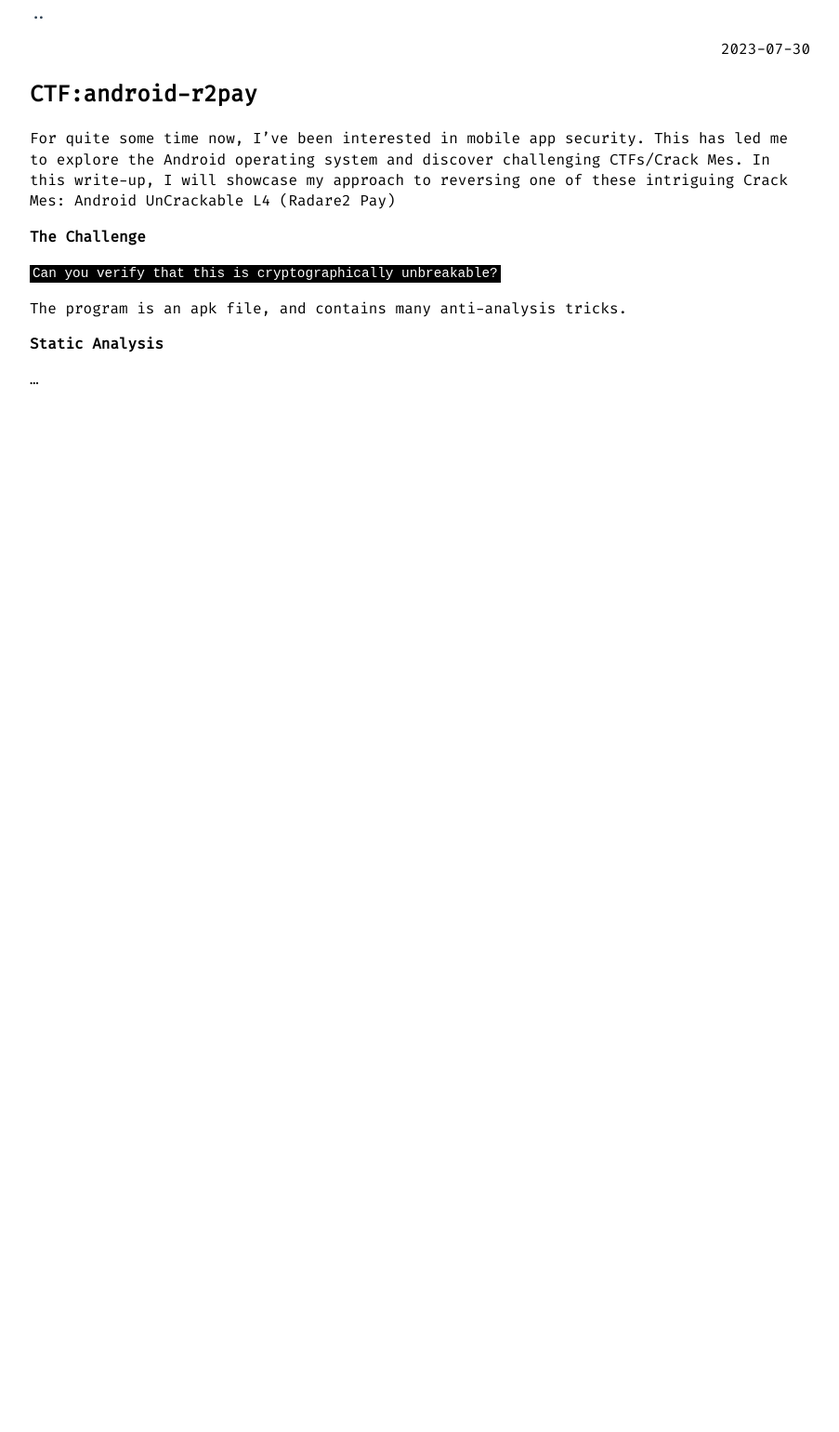
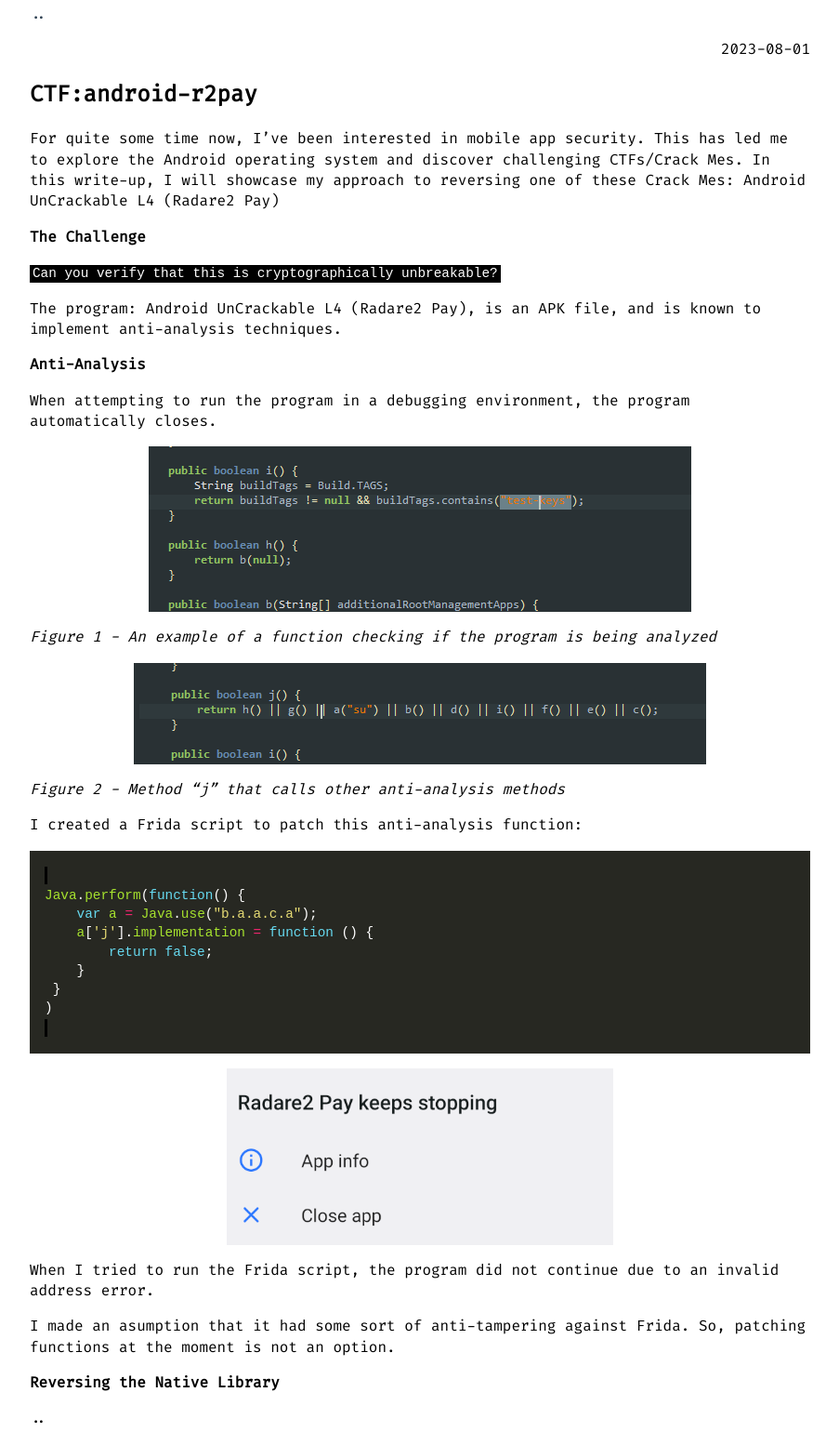
Before and after one commit to mizt0/mizt0.github.io, a plain HTML site: page posts/ctf-r2/index.html in a window 1280 px wide. Shown: the part 60-1600 px from the top of the page at 93% size, without its empty margins (188-1091 px from the left). Before the commit the page ends 800 px from the top, so only its background shows below. Drawn offline with Linux system fonts and the light colour scheme.

Commit message:
update files

```diff
--- a/posts/ctf-r2/index.html
+++ b/posts/ctf-r2/index.html
@@ -3,11 +3,10 @@
   <meta charset="utf-8" />
   <meta http-equiv="X-UA-Compatible" content="IE=edge" />
   <meta name="viewport" content="width=device-width, initial-scale=1" />
-   <meta name="description" content="For quite some time now, I’ve been interested in mobile app security. This has led me to explore the Android operating system and discover challenging CTFs/Crack Mes. In this write-up, I will showcase my approach to reversing one of these intriguing Crack Mes: Android UnCrackable L4 (Radare2 Pay)
+   <meta name="description" content="For quite some time now, I’ve been interested in mobile app security. This has led me to explore the Android operating system and discover challenging CTFs/Crack Mes. In this write-up, I will showcase my approach to reversing one of these Crack Mes: Android UnCrackable L4 (Radare2 Pay)
 The Challenge
 Can you verify that this is cryptographically unbreakable?
-The program is an apk file, and contains many anti-analysis tricks.
-Static Analysis">
+The program: Android UnCrackable L4 (Radare2 Pay), is an APK file, and is known to implement anti-analysis techniques.">
 
   <title>
 
@@ -30,8 +29,8 @@ Static Analysis">
 
 <article>
     <p class="post-meta">
-        <time datetime="2023-07-30 00:00:00 &#43;0000 UTC">
-            2023-07-30
+        <time datetime="2023-08-01 00:00:00 &#43;0000 UTC">
+            2023-08-01
         </time>
     </p>
 
@@ -39,12 +38,29 @@ Static Analysis">
 
 
 
-    <p>For quite some time now, I’ve been interested in mobile app security. This has led me to explore the Android operating system and discover challenging CTFs/Crack Mes. In this write-up, I will showcase my approach to reversing one of these intriguing Crack Mes:  Android UnCrackable L4 (Radare2 Pay)</p>
+    <p>For quite some time now, I’ve been interested in mobile app security. This has led me to explore the Android operating system and discover challenging CTFs/Crack Mes. In this write-up, I will showcase my approach to reversing one of these Crack Mes:  Android UnCrackable L4 (Radare2 Pay)</p>
 <p><strong>The Challenge</strong></p>
 <p><code>Can you verify that this is cryptographically unbreakable?</code></p>
-<p>The program is an apk file, and contains many anti-analysis tricks.</p>
-<p><strong>Static Analysis</strong></p>
-<p>&hellip;</p>
+<p>The program: Android UnCrackable L4 (Radare2 Pay), is an APK file, and is known to implement anti-analysis techniques.</p>
+<p><strong>Anti-Analysis</strong></p>
+<p>When attempting to run the program in a debugging environment, the program automatically closes.</p>
+<p><img src="Untitled%201.png" alt="Untitled"></p>
+<p><em>Figure 1 - An example of a function checking if the program is being analyzed</em></p>
+<p><img src="Untitled%202.png" alt="Untitled"></p>
+<p><em>Figure 2 -  Method “j” that calls other anti-analysis methods</em></p>
+<p>I created a Frida script to patch this anti-analysis function:</p>
+<div class="highlight"><pre tabindex="0" style="color:#f8f8f2;background-color:#272822;-moz-tab-size:4;-o-tab-size:4;tab-size:4;"><code class="language-jsx" data-lang="jsx"><span style="display:flex;"><span><span style="color:#a6e22e">Java</span>.<span style="color:#a6e22e">perform</span>(<span style="color:#66d9ef">function</span>() {
+</span></span><span style="display:flex;"><span>    <span style="color:#66d9ef">var</span> <span style="color:#a6e22e">a</span> <span style="color:#f92672">=</span> <span style="color:#a6e22e">Java</span>.<span style="color:#a6e22e">use</span>(<span style="color:#e6db74">&#34;b.a.a.c.a&#34;</span>);
+</span></span><span style="display:flex;"><span>    <span style="color:#a6e22e">a</span>[<span style="color:#e6db74">&#39;j&#39;</span>].<span style="color:#a6e22e">implementation</span> <span style="color:#f92672">=</span> <span style="color:#66d9ef">function</span> () {
+</span></span><span style="display:flex;"><span>        <span style="color:#66d9ef">return</span> <span style="color:#66d9ef">false</span>;
+</span></span><span style="display:flex;"><span>    }
+</span></span><span style="display:flex;"><span> }
+</span></span><span style="display:flex;"><span>)
+</span></span></code></pre></div><p><img src="Untitled%203.png" alt="Untitled"></p>
+<p>When I tried to run the Frida script, the program did not continue due to an invalid address error.</p>
+<p>I made an asumption that it had some sort of anti-tampering against Frida. So, patching functions at the moment is not an option.</p>
+<p><strong>Reversing the Native Library</strong></p>
+<p>..</p>
 
 </article>
 
--- a/sitemap.xml
+++ b/sitemap.xml
@@ -3,10 +3,10 @@
   xmlns:xhtml="http://www.w3.org/1999/xhtml">
   <url>
     <loc>https://mizt0.github.io/posts/ctf-r2/</loc>
-    <lastmod>2023-07-30T00:00:00+00:00</lastmod>
+    <lastmod>2023-08-01T00:00:00+00:00</lastmod>
   </url><url>
     <loc>https://mizt0.github.io/posts/</loc>
-    <lastmod>2023-07-30T00:00:00+00:00</lastmod>
+    <lastmod>2023-08-01T00:00:00+00:00</lastmod>
   </url><url>
     <loc>https://mizt0.github.io/posts/ctf-kkkklik/</loc>
     <lastmod>2023-06-29T00:00:00+00:00</lastmod>
```
Also changed, not shown: index.html (+1 -1 lines), index.xml (+3 -4 lines), posts/index.html (+1 -1 lines), posts/index.xml (+4 -5 lines), posts/ctf-r2/Untitled 1.png (added), posts/ctf-r2/Untitled 2.png (added), posts/ctf-r2/Untitled 3.png (added).
